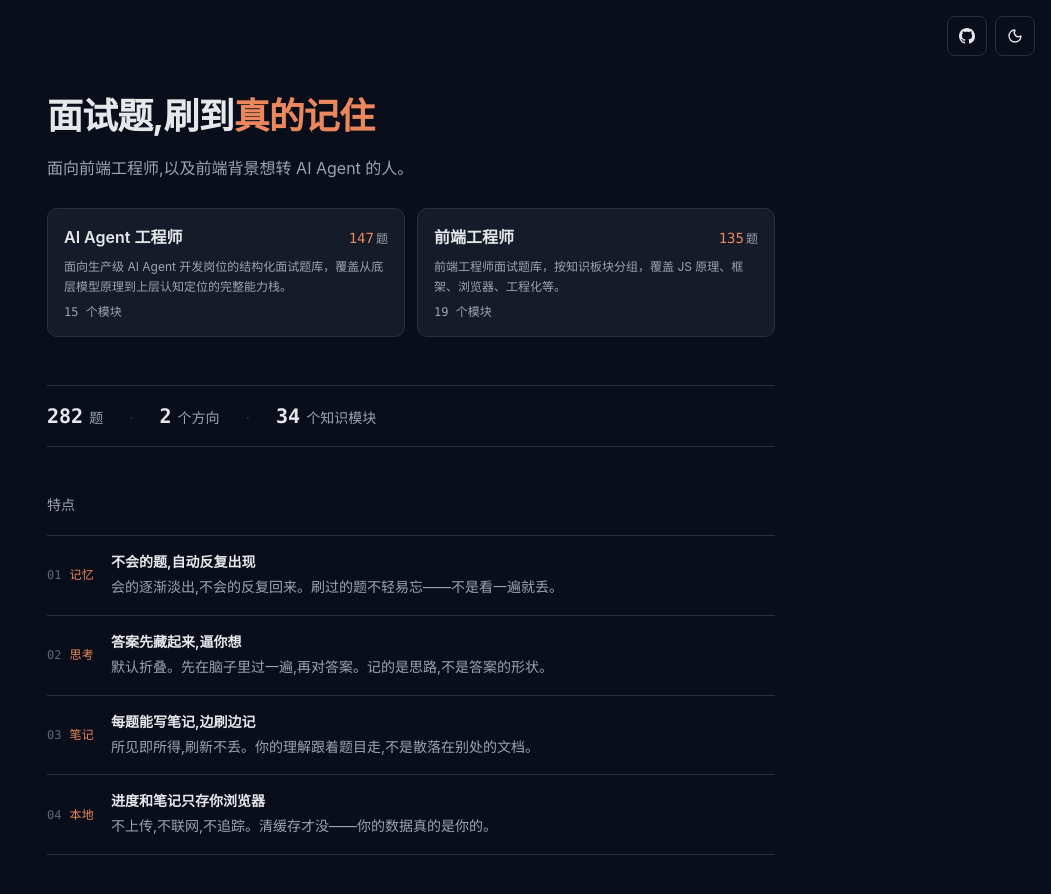
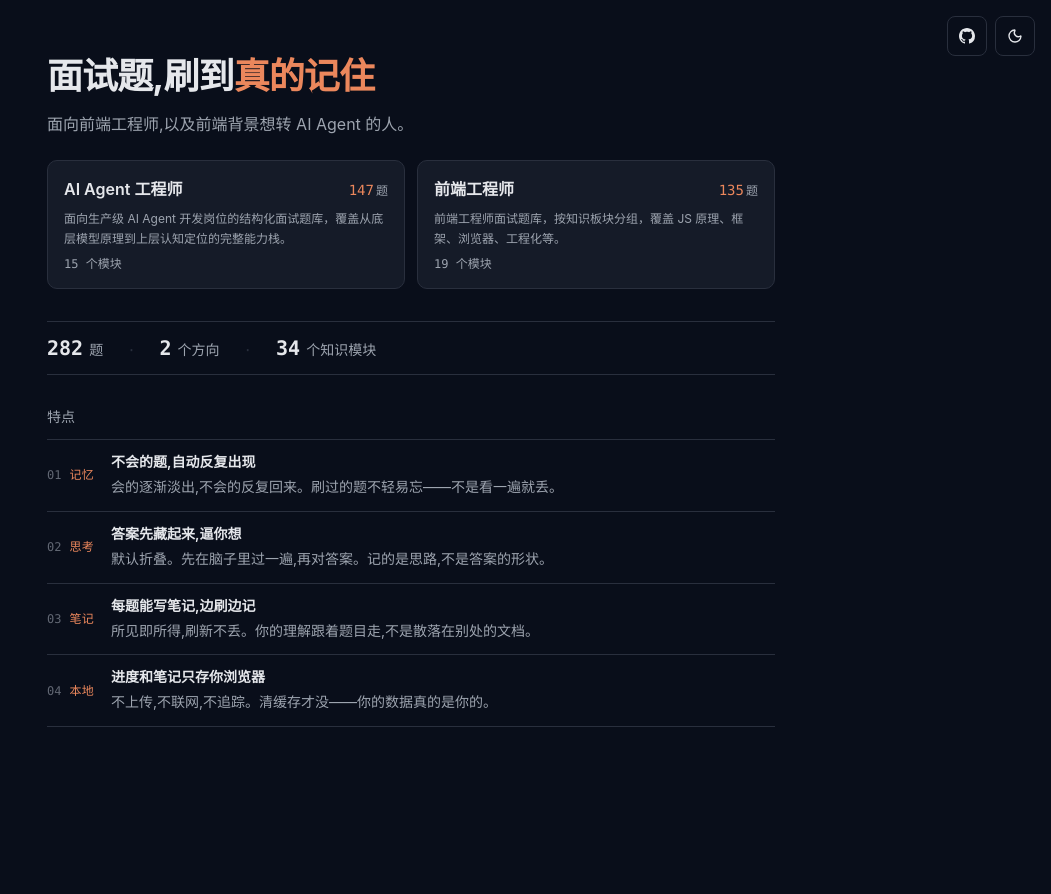
Before and after one commit to starlibaixing-coder/resume-assistant, a React (Vite) app in the folder quiz-app/: page / in a window 1280 px wide. Shown: the top 894 px of the page, without its empty margins (229-1280 px from the left). After the commit the page ends 800 px from the top, so only its background shows below. Built offline with nearby package versions, Linux system fonts and the light colour scheme.

Commit message:
fix(quiz-app): 首页收紧间距,顶部减留白,保证一屏展示
- 顶部 padding py-12/16 → py-6/8(App 外层 py-8 → py-6)
- section 间距 mt-12/14 → mt-8
- value 列表行距 py-4 → py-3,section space-y-5 → space-y-3

```diff
--- a/quiz-app/src/App.tsx
+++ b/quiz-app/src/App.tsx
@@ -46,7 +46,7 @@ export default function App() {
         <GithubLink />
         <ModeToggle />
       </div>
-      <div className="mx-auto max-w-3xl px-4 py-8">{page}</div>
+      <div className="mx-auto max-w-3xl px-4 py-6">{page}</div>
     </div>
   );
 }
--- a/quiz-app/src/components/home-page.tsx
+++ b/quiz-app/src/components/home-page.tsx
@@ -32,9 +32,9 @@ export function HomePage() {
   const moduleCount = cats.reduce((sum, c) => sum + (c.modules?.length ?? 0), 0) || 34;
 
   return (
-    <div className="mx-auto max-w-3xl px-1 py-12 sm:py-16">
+    <div className="mx-auto max-w-3xl px-1 py-6 sm:py-8">
       {/* ── Hero ─────────────────────────────────────── */}
-      <header className="space-y-5">
+      <header className="space-y-4">
         <h1 className="text-3xl font-bold tracking-tight sm:text-4xl">
           面试题,刷到<span className="text-primary">真的记住</span>
         </h1>
@@ -71,7 +71,7 @@ export function HomePage() {
       </header>
 
       {/* ── Stats ────────────────────────────────────── */}
-      <section className="mt-12 border-y border-border py-4">
+      <section className="mt-8 border-y border-border py-3">
         <dl className="flex flex-wrap items-baseline gap-x-6 gap-y-2 font-mono text-sm">
           <div className="flex items-baseline gap-1.5">
             <dt className="text-xl font-semibold text-foreground">{total}</dt>
@@ -91,14 +91,14 @@ export function HomePage() {
       </section>
 
       {/* ── 价值 —— 说人话 ─────────────────────────── */}
-      <section className="mt-12 space-y-5">
+      <section className="mt-8 space-y-3">
         <h2 className="text-sm font-medium text-muted-foreground">特点</h2>
 
         <ul className="divide-y divide-border border-y border-border">
           {VALUES.map((v, i) => (
             <li
               key={v.tag}
-              className="grid grid-cols-[3rem_1fr] gap-x-4 gap-y-1 py-4"
+              className="grid grid-cols-[3rem_1fr] gap-x-4 gap-y-1 py-3"
             >
               <div className="flex items-center gap-2">
                 <span className="font-mono text-xs text-muted-foreground/60">
```
